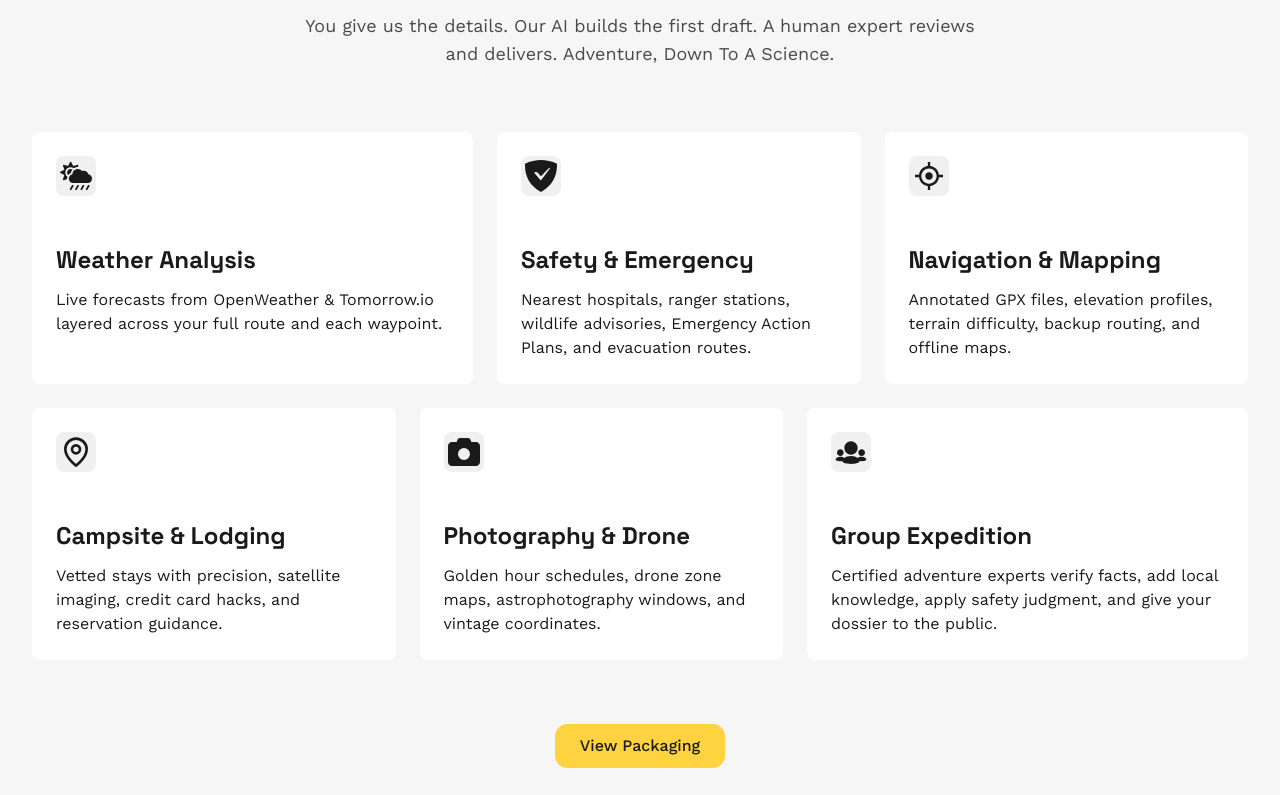
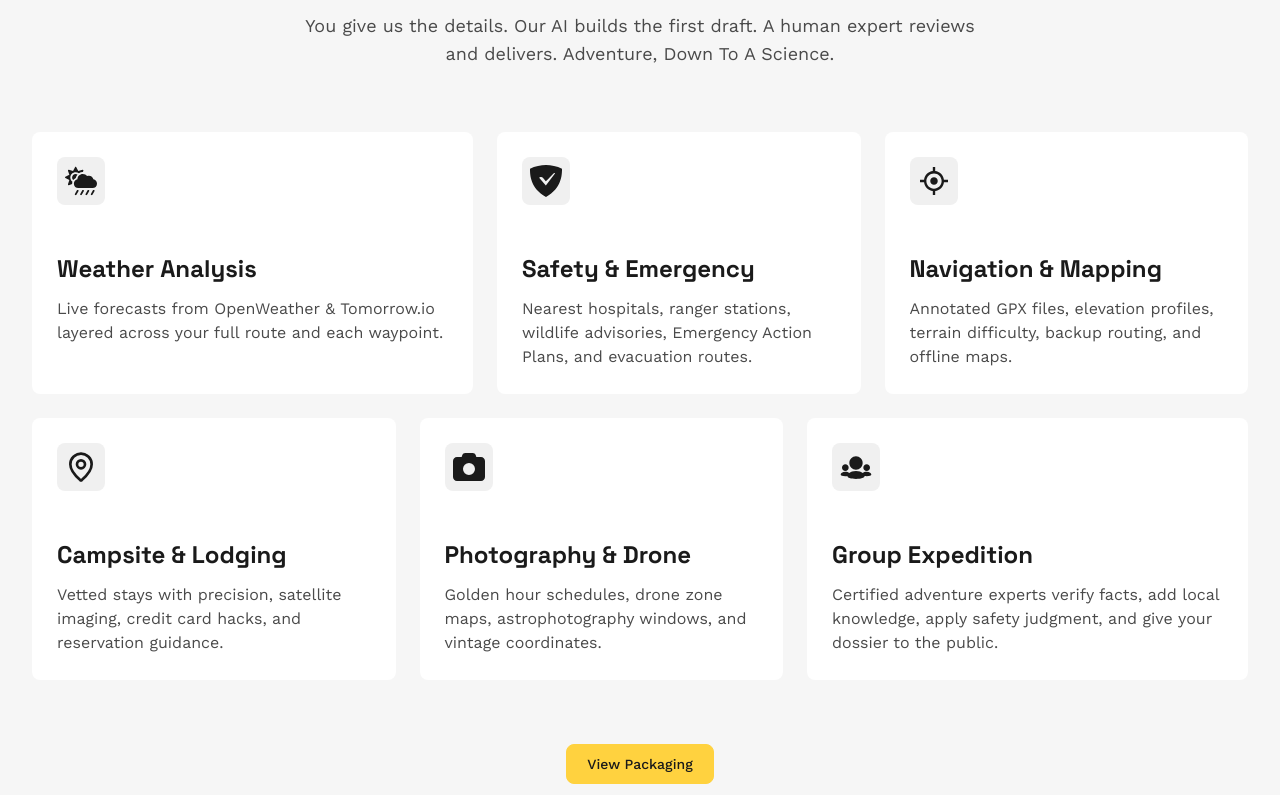
Before and after one commit to Tahsin0909/Scout-AI, a Next.js app: page / in a window 1280 px wide. Shown: the part 1325-2120 px from the top of the page. Built offline with nearby package versions, Linux system fonts and the light colour scheme.

Commit message:
updated button and smooth animation"

```diff
--- a/src/components/adventureHero/AdventureHero.tsx
+++ b/src/components/adventureHero/AdventureHero.tsx
@@ -49,7 +49,6 @@ export default function AdventureHero() {
                         <div className="mt-7 flex flex-col gap-3 sm:flex-row">
                             <Button
                                 asChild
-                                className="h-[42px] w-full rounded-[6px] border-0 bg-[#FFD239] px-8 text-[14px] font-medium text-black shadow-none hover:bg-[#ffd957] sm:w-[157px]"
                             >
                                 <Link href="/plan">Plan Your Trip</Link>
                             </Button>
@@ -57,7 +56,7 @@ export default function AdventureHero() {
                             <Button
                                 asChild
                                 variant="outline"
-                                className="h-[42px] w-full rounded-[6px] border border-white/5 bg-[#222222] px-8 text-[14px] font-medium text-white shadow-none hover:bg-[#2c2c2c] hover:text-white sm:w-[151px]"
+                                className="h-[42px] w-full  sm:w-[151px]"
                             >
                                 <Link href="/how-it-works">
                                     How It Works
--- a/src/components/expedition-section/ExpeditionSections.tsx
+++ b/src/components/expedition-section/ExpeditionSections.tsx
@@ -30,93 +30,327 @@ export default function ExpeditionSection() {
                 {/* Feature Grid */}
                 <div className="grid gap-6 sm:grid-cols-2 lg:grid-cols-16">
                     {/* Weather */}
-                    <div className="lg:col-span-6 rounded-lg p-6 bg-card hover:bg-card-foreground group transition-colors hover:cursor-pointer delay-200">
-                        <div className="w-fit p-1 rounded-lg bg-icon-bg group-hover:bg-icon-bg-hover lg:mb-12">
-                            <FaCloudSunRain className="w-8 h-8 group-hover:text-card" />
+                    <div
+                        className="
+            group cursor-pointer rounded-lg border border-transparent
+            bg-card p-6 lg:col-span-6
+            transition-[background-color,border-color,box-shadow,transform]
+            duration-300 ease-[cubic-bezier(0.22,1,0.36,1)]
+
+            hover:border-white/10
+            hover:bg-card-foreground
+            hover:shadow-[0_18px_45px_-20px_rgba(0,0,0,0.35)]
+        "
+                    >
+                        <div
+                            className="
+                mb-6 w-fit rounded-lg bg-icon-bg p-2 lg:mb-12
+                transition-[background-color,transform]
+                duration-300 ease-[cubic-bezier(0.22,1,0.36,1)]
+                group-hover:scale-105
+                group-hover:bg-icon-bg-hover
+            "
+                        >
+                            <FaCloudSunRain
+                                className="
+                    size-8 text-card-foreground
+                    transition-colors duration-300 ease-out
+                    group-hover:text-card
+                "
+                            />
                         </div>
-                        <h3 className="lg:text-2xl mb-3 group-hover:text-card">
+
+                        <h3
+                            className="
+                mb-3 text-card-foreground lg:text-2xl
+                transition-colors duration-300 ease-out
+                group-hover:text-card
+            "
+                        >
                             Weather Analysis
                         </h3>
-                        <p className="group-hover:text-card">
-                            Live forecasts from OpenWeather & Tomorrow.io layered across your full
-                            route and each waypoint.
+
+                        <p
+                            className="
+                text-muted-foreground
+                transition-colors duration-300 ease-out
+                group-hover:text-card/80
+            "
+                        >
+                            Live forecasts from OpenWeather &amp; Tomorrow.io layered across
+                            your full route and each waypoint.
                         </p>
                     </div>
 
                     {/* Safety */}
-                    <div className="lg:col-span-5 rounded-lg p-6 bg-card hover:bg-card-foreground group transition-colors hover:cursor-pointer delay-200">
-                        <div className="w-fit p-1 rounded-lg bg-icon-bg group-hover:bg-icon-bg-hover lg:mb-12">
-                            <SiAdguard className="w-8 h-8 group-hover:text-card" />
+                    <div
+                        className="
+            group cursor-pointer rounded-lg border border-transparent
+            bg-card p-6 lg:col-span-5
+            transition-[background-color,border-color,box-shadow,transform]
+            duration-300 ease-[cubic-bezier(0.22,1,0.36,1)]
+
+            hover:border-white/10
+            hover:bg-card-foreground
+            hover:shadow-[0_18px_45px_-20px_rgba(0,0,0,0.35)]
+        "
+                    >
+                        <div
+                            className="
+                mb-6 w-fit rounded-lg bg-icon-bg p-2 lg:mb-12
+                transition-[background-color,transform]
+                duration-300 ease-[cubic-bezier(0.22,1,0.36,1)]
+                group-hover:scale-105
+                group-hover:bg-icon-bg-hover
+            "
+                        >
+                            <SiAdguard
+                                className="
+                    size-8 text-card-foreground
+                    transition-colors duration-300 ease-out
+                    group-hover:text-card
+                "
+                            />
                         </div>
-                        <h3 className="lg:text-2xl mb-3 group-hover:text-card">
-                            Safety & Emergency
+
+                        <h3
+                            className="
+                mb-3 text-card-foreground lg:text-2xl
+                transition-colors duration-300 ease-out
+                group-hover:text-card
+            "
+                        >
+                            Safety &amp; Emergency
                         </h3>
-                        <p className="group-hover:text-card">
+
+                        <p
+                            className="
+                text-muted-foreground
+                transition-colors duration-300 ease-out
+                group-hover:text-card/80
+            "
+                        >
                             Nearest hospitals, ranger stations, wildlife advisories, Emergency
                             Action Plans, and evacuation routes.
                         </p>
                     </div>
 
                     {/* Navigation */}
-                    <div className="lg:col-span-5 rounded-lg p-6 bg-card hover:bg-card-foreground group transition-colors hover:cursor-pointer delay-200">
-                        <div className="w-fit p-1 rounded-lg bg-icon-bg group-hover:bg-icon-bg-hover lg:mb-12">
-                            <AiOutlineAim className="w-8 h-8 group-hover:text-card" />
+                    <div
+                        className="
+            group cursor-pointer rounded-lg border border-transparent
+            bg-card p-6 lg:col-span-5
+            transition-[background-color,border-color,box-shadow,transform]
+            duration-300 ease-[cubic-bezier(0.22,1,0.36,1)]
+
+            hover:border-white/10
+            hover:bg-card-foreground
+            hover:shadow-[0_18px_45px_-20px_rgba(0,0,0,0.35)]
+        "
+                    >
+                        <div
+                            className="
+                mb-6 w-fit rounded-lg bg-icon-bg p-2 lg:mb-12
+                transition-[background-color,transform]
+                duration-300 ease-[cubic-bezier(0.22,1,0.36,1)]
+                group-hover:scale-105
+                group-hover:bg-icon-bg-hover
+            "
+                        >
+                            <AiOutlineAim
+                                className="
+                    size-8 text-card-foreground
+                    transition-colors duration-300 ease-out
+                    group-hover:text-card
+                "
+                            />
                         </div>
-                        <h3 className="lg:text-2xl mb-3 group-hover:text-card">
-                            Navigation & Mapping
+
+                        <h3
+                            className="
+                mb-3 text-card-foreground lg:text-2xl
+                transition-colors duration-300 ease-out
+                group-hover:text-card
+            "
+                        >
+                            Navigation &amp; Mapping
                         </h3>
-                        <p className="group-hover:text-card">
+
+                        <p
+                            className="
+                text-muted-foreground
+                transition-colors duration-300 ease-out
+                group-hover:text-card/80
+            "
+                        >
                             Annotated GPX files, elevation profiles, terrain difficulty, backup
                             routing, and offline maps.
                         </p>
                     </div>
 
                     {/* Campsite */}
-                    <div className="lg:col-span-5 rounded-lg p-6 bg-card hover:bg-card-foreground group transition-colors hover:cursor-pointer delay-200">
-                        <div className="w-fit p-1 rounded-lg bg-icon-bg group-hover:bg-icon-bg-hover lg:mb-12">
-                            <MapPin className="w-8 h-8 group-hover:text-card" />
+                    <div
+                        className="
+            group cursor-pointer rounded-lg border border-transparent
+            bg-card p-6 lg:col-span-5
+            transition-[background-color,border-color,box-shadow,transform]
+            duration-300 ease-[cubic-bezier(0.22,1,0.36,1)]
+
+            hover:border-white/10
+            hover:bg-card-foreground
+            hover:shadow-[0_18px_45px_-20px_rgba(0,0,0,0.35)]
+        "
+                    >
+                        <div
+                            className="
+                mb-6 w-fit rounded-lg bg-icon-bg p-2 lg:mb-12
+                transition-[background-color,transform]
+                duration-300 ease-[cubic-bezier(0.22,1,0.36,1)]
+                group-hover:scale-105
+                group-hover:bg-icon-bg-hover
+            "
+                        >
+                            <MapPin
+                                className="
+                    size-8 text-card-foreground
+                    transition-colors duration-300 ease-out
+                    group-hover:text-card
+                "
+                            />
                         </div>
-                        <h3 className="lg:text-2xl mb-3 group-hover:text-card">
-                            Campsite & Lodging
+
+                        <h3
+                            className="
+                mb-3 text-card-foreground lg:text-2xl
+                transition-colors duration-300 ease-out
+                group-hover:text-card
+            "
+                        >
+                            Campsite &amp; Lodging
                         </h3>
-                        <p className="group-hover:text-card">
-                            Vetted stays with precision, satellite imaging, credit card hacks, and
-                            reservation guidance.
+
+                        <p
+                            className="
+                text-muted-foreground
+                transition-colors duration-300 ease-out
+                group-hover:text-card/80
+            "
+                        >
+                            Vetted stays with precision, satellite imaging, credit card hacks,
+                            and reservation guidance.
                         </p>
                     </div>
 
                     {/* Photography */}
-                    <div className="lg:col-span-5 rounded-lg p-6 bg-card hover:bg-card-foreground group transition-colors hover:cursor-pointer delay-200">
-                        <div className="w-fit p-1 rounded-lg bg-icon-bg group-hover:bg-icon-bg-hover lg:mb-12">
-                            <FaCamera className="w-8 h-8 group-hover:text-card" />
+                    <div
+                        className="
+            group cursor-pointer rounded-lg border border-transparent
+            bg-card p-6 lg:col-span-5
+            transition-[background-color,border-color,box-shadow,transform]
+            duration-300 ease-[cubic-bezier(0.22,1,0.36,1)]
+
+            hover:border-white/10
+            hover:bg-card-foreground
+            hover:shadow-[0_18px_45px_-20px_rgba(0,0,0,0.35)]
+        "
+                    >
+                        <div
+                            className="
+                mb-6 w-fit rounded-lg bg-icon-bg p-2 lg:mb-12
+                transition-[background-color,transform]
+                duration-300 ease-[cubic-bezier(0.22,1,0.36,1)]
+                group-hover:scale-105
+                group-hover:bg-icon-bg-hover
+            "
+                        >
+                            <FaCamera
+                                className="
+                    size-8 text-card-foreground
+                    transition-colors duration-300 ease-out
+                    group-hover:text-card
+                "
+                            />
                         </div>
-                        <h3 className="lg:text-2xl mb-3 group-hover:text-card">
-                            Photography & Drone
+
+                        <h3
+                            className="
+                mb-3 text-card-foreground lg:text-2xl
+                transition-colors duration-300 ease-out
+                group-hover:text-card
+            "
+                        >
+                            Photography &amp; Drone
                         </h3>
-                        <p className="group-hover:text-card">
-                            Golden hour schedules, drone zone maps, astrophotography windows, and
-                            vintage coordinates.
+
+                        <p
+                            className="
+                text-muted-foreground
+                transition-colors duration-300 ease-out
+                group-hover:text-card/80
+            "
+                        >
+                            Golden hour schedules, drone zone maps, astrophotography windows,
+                            and vintage coordinates.
                         </p>
                     </div>
 
                     {/* Group */}
-                    <div className="lg:col-span-6 rounded-lg p-6 bg-card hover:bg-card-foreground group transition-colors hover:cursor-pointer delay-200">
-                        <div className="w-fit p-1 rounded-lg bg-icon-bg group-hover:bg-icon-bg-hover lg:mb-12">
-                            <TiGroup className="w-8 h-8 group-hover:text-card" />
+                    <div
+                        className="
+            group cursor-pointer rounded-lg border border-transparent
+            bg-card p-6 lg:col-span-6
+            transition-[background-color,border-color,box-shadow,transform]
+            duration-300 ease-[cubic-bezier(0.22,1,0.36,1)]
+
+            hover:border-white/10
+            hover:bg-card-foreground
+            hover:shadow-[0_18px_45px_-20px_rgba(0,0,0,0.35)]
+        "
+                    >
+                        <div
+                            className="
+                mb-6 w-fit rounded-lg bg-icon-bg p-2 lg:mb-12
+                transition-[background-color,transform]
+                duration-300 ease-[cubic-bezier(0.22,1,0.36,1)]
+                group-hover:scale-105
+                group-hover:bg-icon-bg-hover
+            "
+                        >
+                            <TiGroup
+                                className="
+                    size-8 text-card-foreground
+                    transition-colors duration-300 ease-out
+                    group-hover:text-card
+                "
+                            />
                         </div>
-                        <h3 className="lg:text-2xl mb-3 group-hover:text-card">
+
+                        <h3
+                            className="
+                mb-3 text-card-foreground lg:text-2xl
+                transition-colors duration-300 ease-out
+                group-hover:text-card
+            "
+                        >
                             Group Expedition
                         </h3>
-                        <p className="group-hover:text-card">
-                            Certified adventure experts verify facts, add local knowledge, apply
-                            safety judgment, and give your dossier to the public.
+
+                        <p
+                            className="
+                text-muted-foreground
+                transition-colors duration-300 ease-out
+                group-hover:text-card/80
+            "
+                        >
+                            Certified adventure experts verify facts, add local knowledge,
+                            apply safety judgment, and give your dossier to the public.
                         </p>
                     </div>
                 </div>
 
                 {/* CTA Button */}
                 <div className="mt-12 text-center md:mt-16 w-fit mx-auto">
-                    <Button size={"lg"}>
+                    <Button variant={"primary"}>
                         <Link
                             href="/register"
                         >
--- a/src/components/faq/FaqSection.tsx
+++ b/src/components/faq/FaqSection.tsx
@@ -105,7 +105,6 @@ export default function FAQSection() {
 
                 <Button
                     asChild
-                    className="h-[42px] lg:h-[50px] w-full rounded-[6px] border-0 bg-[#FFD239] px-8 text-[14px] font-medium text-black shadow-none hover:bg-[#ffd957] sm:w-[157px]"
                 >
                     <Link href="/contact">
                         Contact our team
@@ -151,7 +150,6 @@ export default function FAQSection() {
                     <div className="flex w-full flex-col justify-center gap-[13px] sm:flex-row">
                         <Button
                             asChild
-                            className="h-[42px] w-full rounded-[6px] border-0 bg-[#FFD239] px-8 text-[14px] font-medium text-black shadow-none hover:bg-[#ffd957] sm:w-[157px]"
                         >
                             <Link href="/plan">
                                 Plan Your Trip
@@ -160,7 +158,7 @@ export default function FAQSection() {
                         <Button
                             asChild
                             variant="outline"
-                            className="h-[42px] w-full rounded-[6px] border border-white/5 bg-[#222222] px-8 text-[14px] font-medium text-white shadow-none hover:bg-[#2c2c2c] hover:text-white sm:w-[151px]"
+                            className="h-[42px] sm:w-[151px]"
                         >
                             <Link href="/how-it-works">
                                 Services Plan
--- a/src/components/ui/button.tsx
+++ b/src/components/ui/button.tsx
@@ -58,11 +58,10 @@ const buttonVariants = cva(
         secondary: secondaryStyles,
 
         outline: [
-          "border border-border",
-          "bg-transparent text-foreground",
+          "border border-transparent",
+          "bg-[#222222] hover:bg-[#2c2c2c]",
           "hover:border-primary/50",
-          "hover:bg-accent/10",
-          "hover:text-foreground",
+          "font-medium text-white hover:text-white",
         ].join(" "),
 
         white: [
```
